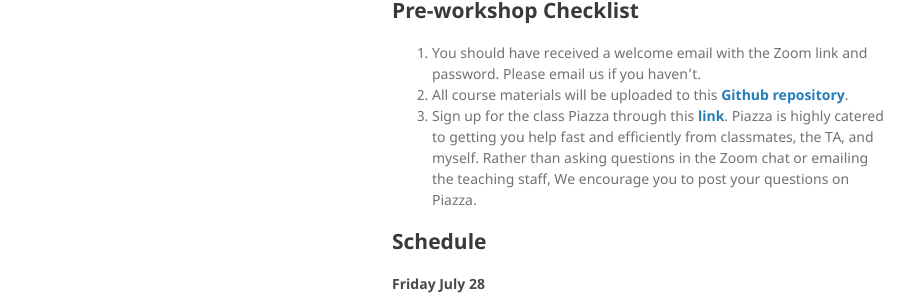
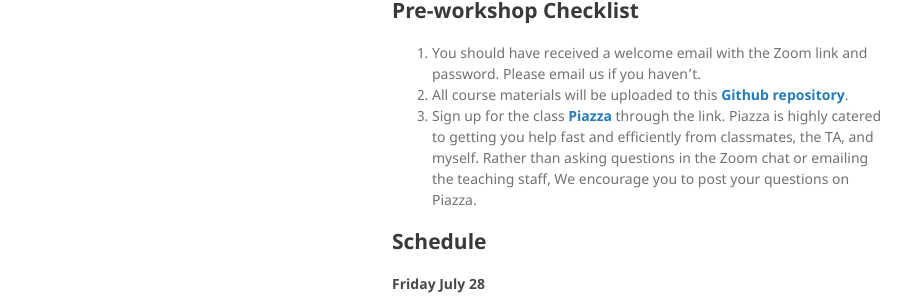
Before and after one commit to juliefrwang/applications-of-data-science-workshop, a Jekyll site: the page built from index.md, in a window 1280 px wide. Shown: the part 909-1209 px from the top of the page, without its empty margins (178-1097 px from the left). Built offline with Jekyll 4.4.1, drawn with Linux system fonts in a browser that asks for light colours; our own code applies the rules of GitHub Pages for plain Markdown files.

Commit message:
Update Piazza page

```diff
--- a/index.md
+++ b/index.md
@@ -17,7 +17,7 @@ A recent PhD from ICME, Julia Olivieri is an Assistant Professor of Computer Sci
 ## Pre-workshop Checklist
 1. You should have received a welcome email with the Zoom link and password. Please email us if you haven’t.
 2. All course materials will be uploaded to this __[Github repository](https://github.com/juliaolivieri/SWS06-Applications-of-Data-Science)__.
-3. Sign up for the class Piazza through this __[link](https://piazza.com/stanford/summer2023/icmesum06/info)__. Piazza is highly catered to getting you help fast and efficiently from classmates, the TA, and myself. Rather than asking questions in the Zoom chat or emailing the teaching staff, We encourage you to post your questions on Piazza.
+3. Sign up for the class __[Piazza](https://piazza.com/stanford/summer2023/icmesws06)__ through the link. Piazza is highly catered to getting you help fast and efficiently from classmates, the TA, and myself. Rather than asking questions in the Zoom chat or emailing the teaching staff, We encourage you to post your questions on Piazza.
 
 ## Schedule
 #### Friday July 28 <!--[[slides](/docs/day1-digital-exhaust-and-ml.pdf)] [[zoom recording](https://stanford.zoom.us/rec/share/AkpiSzqyUvzlQZdslmzvElXjFpS2fvteI50BemyZFcA-D3mdocRsoy1WJdkoysOh.cEQOPM8XKS_kPBBQ?startTime=1660592689000)]-->
```
